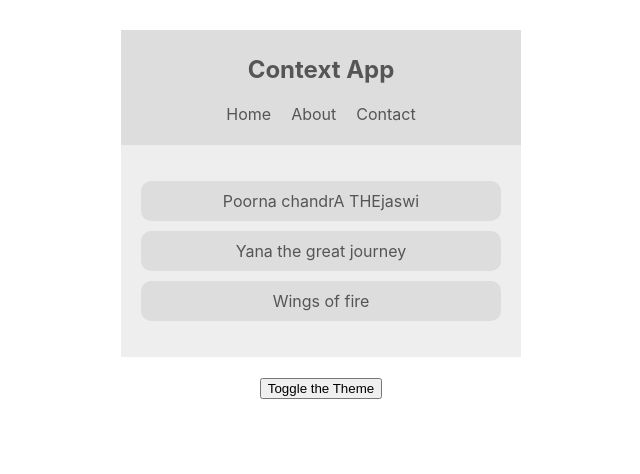
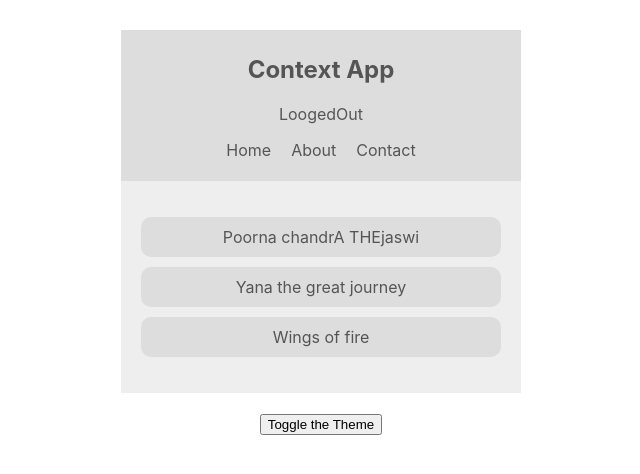
Before and after one commit to charanshetty91/react-hooks, a React (Create React App) app in the folder 01-hooks-classcomponent/: page / in a window 1280 px wide. Shown: the top 474 px of the page, without its empty margins (319-959 px from the left). Built offline with nearby package versions, Linux system fonts and the light colour scheme.

Commit message:
multi context provider and consumer technique

```diff
--- a/01-hooks-classcomponent/src/App.js
+++ b/01-hooks-classcomponent/src/App.js
@@ -2,15 +2,20 @@ import Navbar from './components/Navbar';
 import BookList from './components/BookList';
 import ThemeContextProvider from './contexts/Theamcontexts';
 import ToggleTheme from './components/ThemeToggle';
+import AuthContextProvider from './contexts/Authcontexts';
 
 function App() {
   return (
     <div className="App">
+      {/* consumed two different provider to get global data */}
       <ThemeContextProvider>
-        <Navbar />
-        <BookList />
-        <ToggleTheme />
+        <AuthContextProvider>
+          <Navbar />
+          <BookList />
+          <ToggleTheme />
+        </AuthContextProvider>
       </ThemeContextProvider>
+
     </div>
   );
 }
--- a/01-hooks-classcomponent/src/components/Navbar.js
+++ b/01-hooks-classcomponent/src/components/Navbar.js
@@ -1,15 +1,21 @@
 import React, { Component } from 'react';
 import { ThemeContext } from '../contexts/Theamcontexts';
+import {AuthContext} from '../contexts/Authcontexts';
 
 class Navbar extends Component {
-    static contextType = ThemeContext;
+    //static contextType = ThemeContext;
     render() {
-        return(<ThemeContext.Consumer>{(context) => {
-            const { isLightTheme, light, dark } = context;
+
+        return(
+        <AuthContext.Consumer>{(authContext)=>(
+            <ThemeContext.Consumer>{(themeContext) => {
+                const {isAuthenticated,DoAuth} = authContext;
+                const { isLightTheme, light, dark } = themeContext;
                 const theme = isLightTheme ? light : dark;
                 return (
                     <nav style={{ background: theme.ui, color: theme.syntax }}>
                         <h1>Context App</h1>
+                        <div onClick = {DoAuth}>{isAuthenticated ? 'LoggedIn' : 'LoogedOut'}</div>
                         <ul>
                             <li>Home</li>
                             <li>About</li>
@@ -18,7 +24,9 @@ class Navbar extends Component {
                     </nav>
                 );
             }}
-        </ThemeContext.Consumer>);
+            </ThemeContext.Consumer>
+        )}</AuthContext.Consumer>
+       );
 
     }
 }
--- /dev/null
+++ b/01-hooks-classcomponent/src/contexts/Authcontexts.js
@@ -0,0 +1,21 @@
+import React, { createContext, Component } from "react";
+
+export const AuthContext = createContext();
+
+class AuthContextProvider extends Component {
+    state = {
+        isAuthenticated: false,
+    }
+    DoAuthenticate = () => {
+        this.setState({ isAuthenticated: !this.state.isAuthenticated })
+    }
+    render() {
+
+        return (
+            <AuthContext.Provider value={{ ...this.state, DoAuth: this.DoAuthenticate }}>
+                {this.props.children}
+            </AuthContext.Provider>
+        );
+    }
+}
+export default AuthContextProvider;
```
Lines whose indentation alone changed are shown as unchanged.
